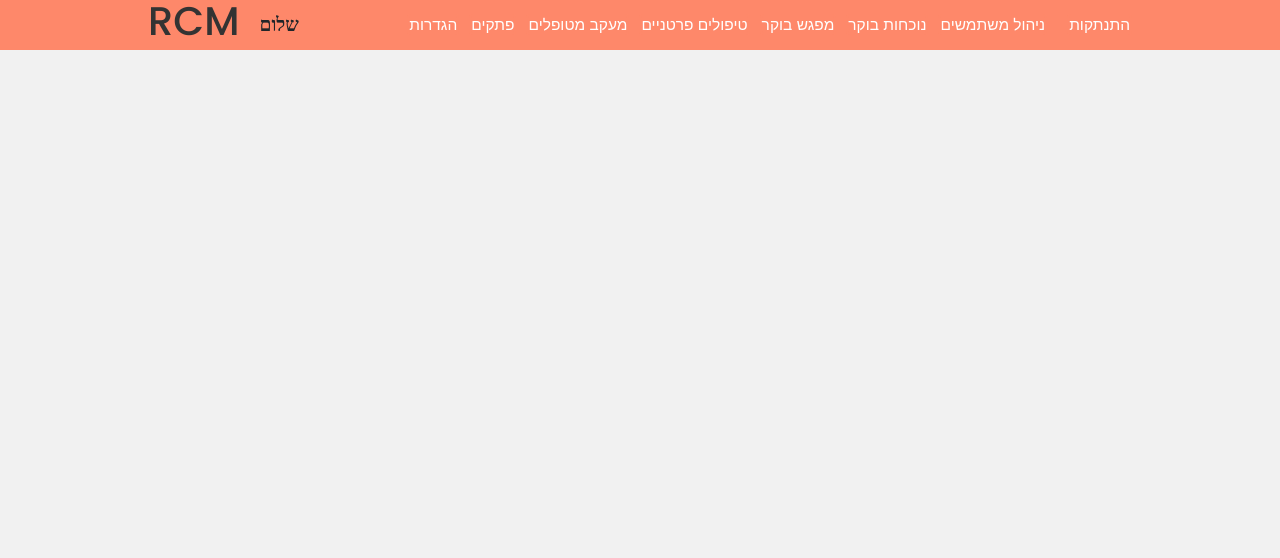
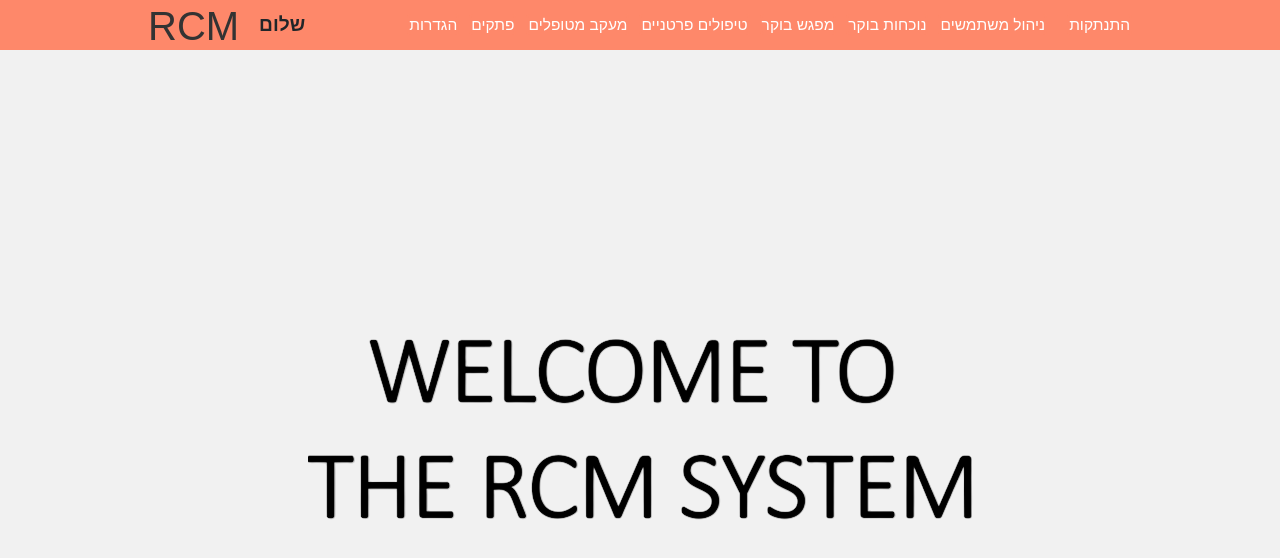
Before and after one commit to OrYehudaBenShimol/Fullstack-MERN-Beit-Gil, a React (Create React App) app in the folder frontend/: page / in a window 1280 px wide. Shown: the top 558 px of the page. Built offline with nearby package versions, Linux system fonts and the light colour scheme; no server answers; sample sign-in values are in the browser's storage.

Commit message:
update style

```diff
--- a/frontend/src/index.css
+++ b/frontend/src/index.css
@@ -11,7 +11,7 @@
 body {
   background: #f1f1f1;
   margin: 0;
-  font-family: "Poppins";
+  font-family: Arial, sans-serif;;
 }
 
 header {
@@ -40,9 +40,19 @@ font-size: larger;
 }
 
 header a {
+padding-top: 10px;
+color: #333;
+text-decoration: none;
+border-radius: 5px;
+transition: background-color 0.3s ease;
+}
+
+
+/*header a {
   color: #333;
   text-decoration: none;
-}
+  padding-top: 10px;
+}*/
 
 /*.pages{
   max-width: 1024px;
@@ -154,7 +164,7 @@ header a {
   border: 2px solid var(--primary);
   padding: 6px 10px;
   border-radius: 4px;
-  font-family: "Poppins";
+  font-family: Arial, sans-serif;;
   cursor: pointer;
   font-size: 1em;
   margin-left: 10px;
@@ -168,7 +178,7 @@ header a {
   border: 2px solid var(--primary);
   padding: 6px 10px;
   border-radius: 4px;
-  font-family: "Poppins";
+  font-family: Arial, sans-serif;;
   cursor: pointer;
   font-size: 1em;
   margin-left: 10px;
@@ -208,7 +218,7 @@ header a {
   border: 2px solid var(--primary);
   padding: 6px 10px;
   border-radius: 4px;
-  font-family: "Poppins";
+  font-family: Arial, sans-serif;;
   cursor: pointer;
   font-size: 1em;
   margin-left: 10px;
@@ -221,7 +231,7 @@ header a {
   border: 2px solid var(--primary);
   padding: 6px 10px;
   border-radius: 4px;
-  font-family: "Poppins";
+  font-family: Arial, sans-serif;;
   cursor: pointer;
   font-size: 1em;
   margin-left: 10px;
@@ -303,7 +313,7 @@ header a {
 .morning-attendence-label{
   margin: auto;
   font-size: larger;
-  font-family: "Poppins";
+  font-family: Arial, sans-serif;;
   font-weight: bold;
 }
 
@@ -531,7 +541,7 @@ form button {
   border: 0;
   color: #fff;
   padding: 10px;
-  font-family: "Poppins";
+  font-family: Arial, sans-serif;;
   border-radius: 4px;
   cursor: pointer;
 }
@@ -625,7 +635,7 @@ nav button {
   border: 2px solid var(--primary);
   padding: 6px 10px;
   border-radius: 4px;
-  font-family: "Poppins";
+  font-family: Arial, sans-serif;;
   cursor: pointer;
   font-size: 1em;
   margin-left: 10px;
@@ -881,12 +891,12 @@ form.signup, form.login {
 }
 
 form.login label{
-  font-family: "Poppins";
+  font-family: Arial, sans-serif;;
   font-weight: bold;
   margin-right: 5px;
 }
 .option-form label{
-  font-family: "Poppins";
+  font-family: Arial, sans-serif;;
   font-weight: bold;
 }
 
@@ -1118,3 +1128,18 @@ div.patients{
   width: 600px; /* Adjust as needed */
   height: auto; /* Maintain aspect ratio */
 }
+
+.helloPage {
+  display: flex;
+  justify-content: center; /* Center horizontally */
+  align-items: center; /* Center vertically */
+  height: 100vh; /* Set the height of the container to the full viewport height */
+}
+
+.imageContainer {
+  text-align: center; /* Center the image horizontally within the container */
+}
+
+.cssClass {
+  /* Add any additional styles for the image */
+}
--- a/frontend/src/pages/Home.js
+++ b/frontend/src/pages/Home.js
@@ -34,12 +34,16 @@ const Home = () => {
     }
 
     return(
-        <div className='Calender'>
+      /*  <div className='Calender'>
 
         <div className="home">
 
         </div>
-        </div>
+        </div>*/
+        <div className='helloPage'>
+            <img src="/images/welcome.png" alt='add user image'  className='cssClass'  />
+            </div>
+
     )
 
 
```
Also changed, not shown: frontend/public/images/welcome.png (added), 1 other file (tests, documents, lock files or other folders).
